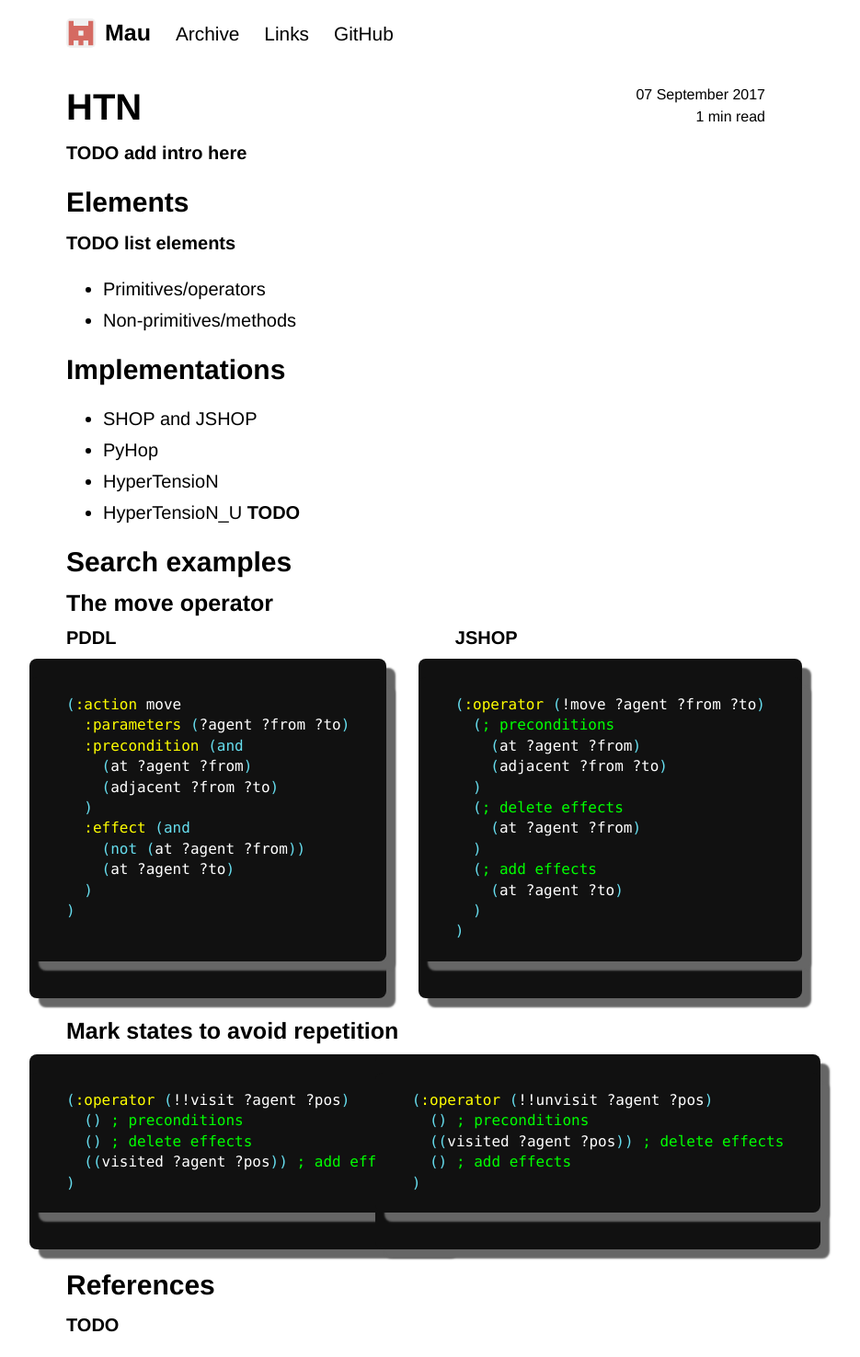
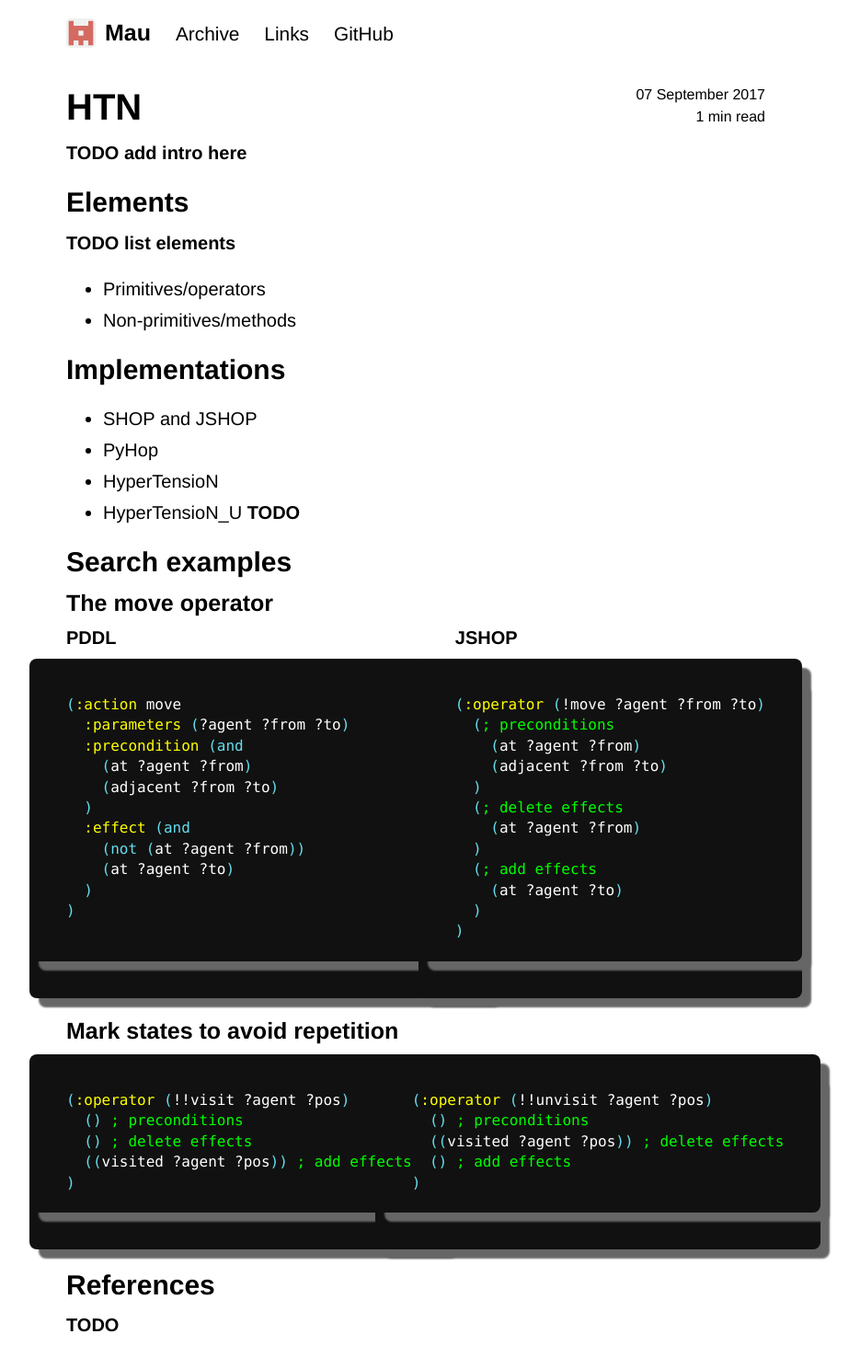
Before and after one commit to Maumagnaguagno/maumagnaguagno.github.io, a Jekyll site: the page built from htn.md, in a window 1280 px wide. Shown: the whole page at 92% size, without its empty margins (188-1123 px from the left). Built offline with Jekyll 4.4.1, drawn with Linux system fonts in a browser that asks for light colours; our own code applies the rules of GitHub Pages for plain Markdown files.

Commit message:
Keep old split view style for now

```diff
--- a/css/style.scss
+++ b/css/style.scss
@@ -118,5 +118,5 @@ table {
 .split {
   display: table-cell;
   width: 100%;
-  .highlight { float: left }
+  // .highlight { float: left }
 }
```
Also changed, not shown: README.md.
